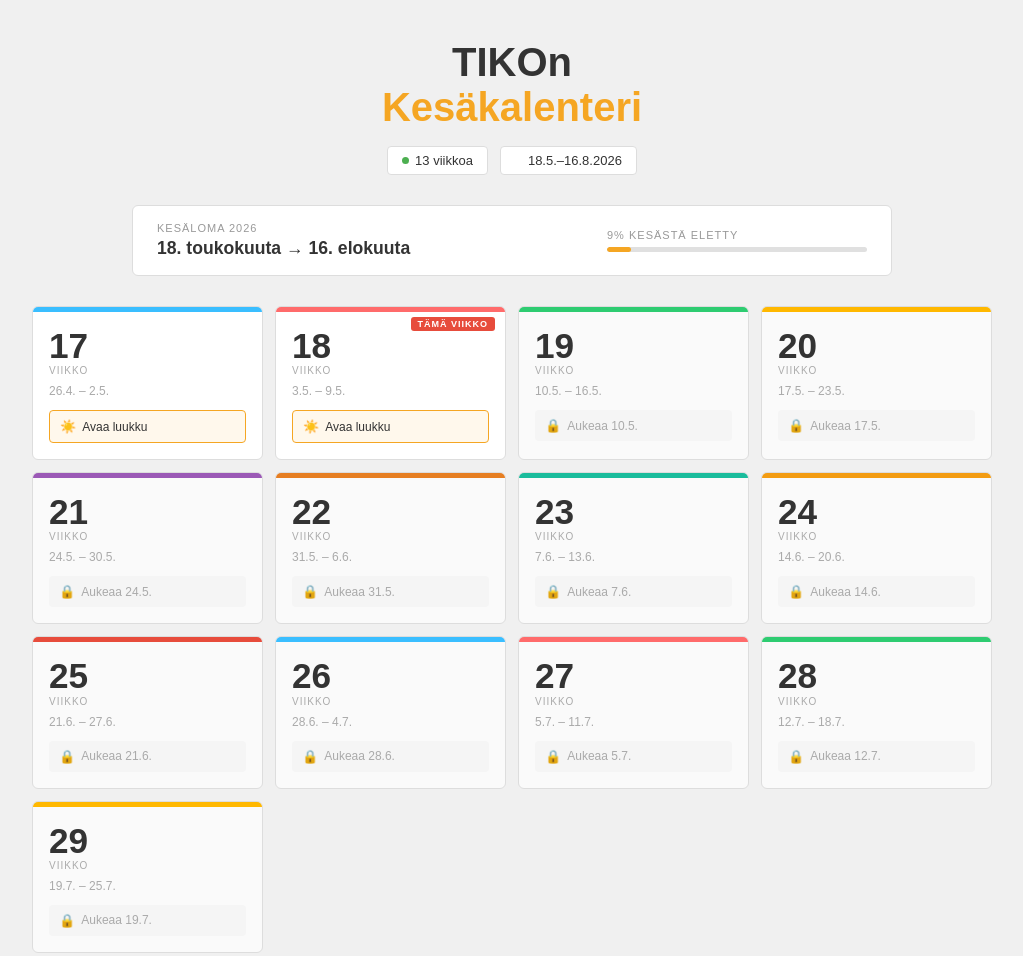
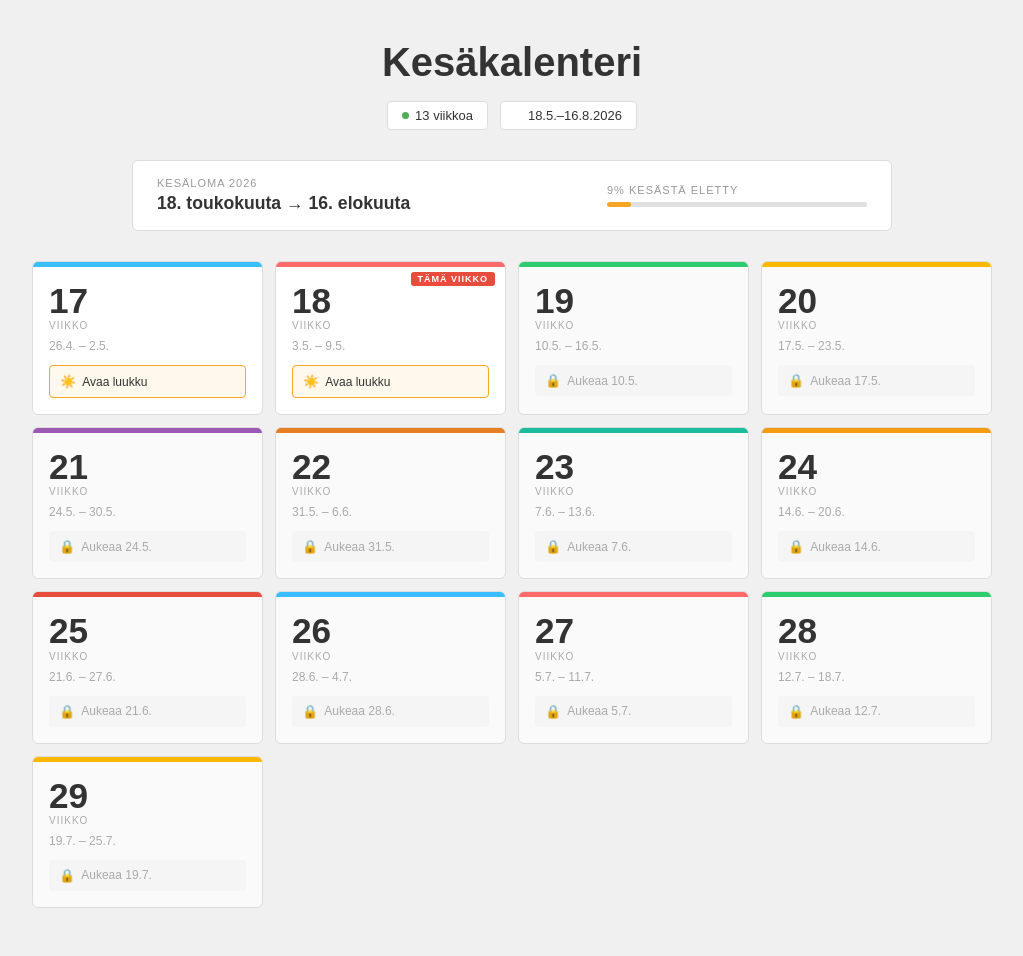
Before and after one commit to santerikorpela/Kes-kalenteri, a plain HTML site: page index.html in a window 1280 px wide. Shown: the whole page, without its empty margins (128-1151 px from the left). Drawn offline with Linux system fonts and the light colour scheme.

Commit message:
Update index.html

```diff
--- a/index.html
+++ b/index.html
@@ -3,7 +3,7 @@
 <head>
   <meta charset="UTF-8">
   <meta name="viewport" content="width=device-width, initial-scale=1.0">
-  <title>TIKOn Kesäkalenteri 2026</title>
+  <title>Kesäkalenteri 2026</title>
   <link href="https://fonts.googleapis.com/css2?family=Playfair+Display:wght@400;700;900&family=DM+Sans:wght@300;400;500&display=swap" rel="stylesheet">
   <link rel="stylesheet" href="kalenteri.css">
 </head>
@@ -16,7 +16,7 @@
 <div class="sun"></div>
 
 <header>
-  <h1>TIKOn <span>Kesäkalenteri</span></h1>
+  <h1>Kesäkalenteri</h1>
   <div class="header-meta">
     <div class="meta-pill"><span class="dot"></span> 13 viikkoa</div>
     <div class="meta-pill"><span class="dot" style="background:var(--sky)"></span> 18.5.–16.8.2026</div>
```
